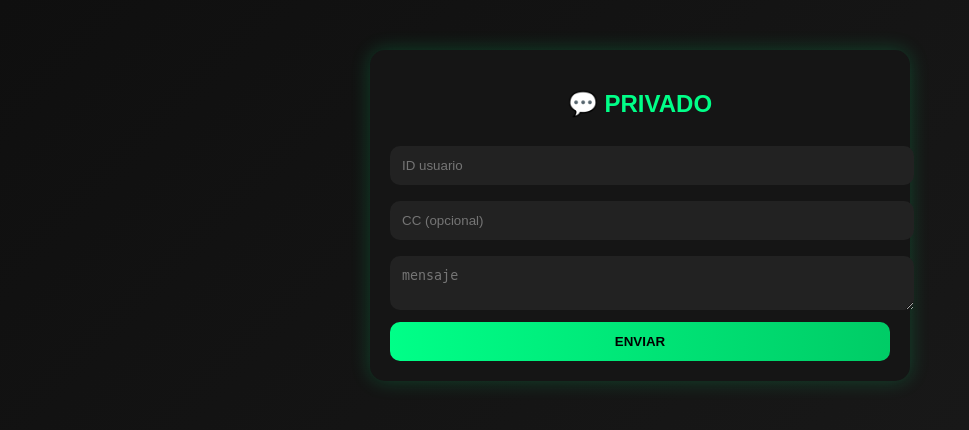
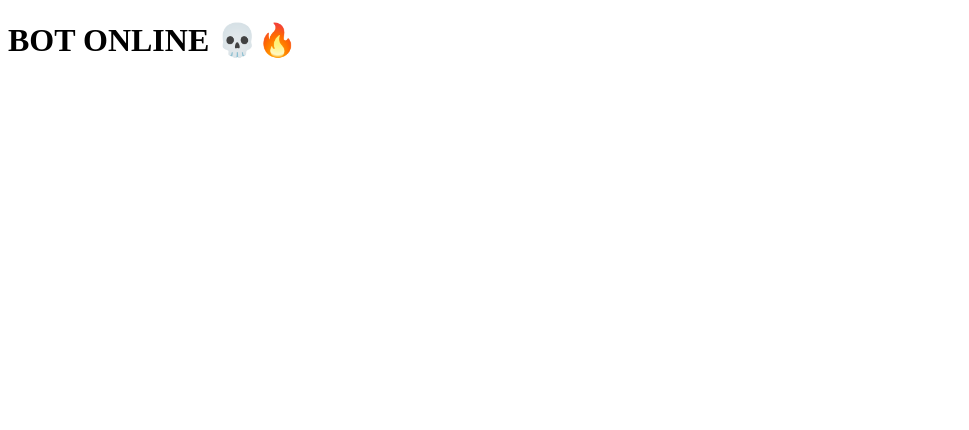
Before and after one commit to KekoOfficial/ConsolaT, a Flask app: page / in a window 1280 px wide. Shown: the top 430 px of the page, without its empty margins (0-969 px from the left). Run offline with Flask 3, Linux system fonts and the light colour scheme; parts of the project's set-up code (start-up, migrations or seed data) failed here and were passed over.

Commit message:
Actualizar Index.html

```diff
--- a/templates/Index.html
+++ b/templates/Index.html
@@ -1,80 +1,9 @@
 <!DOCTYPE html>
 <html>
 <head>
-<title>CHAT PRIVADO</title>
-
-<style>
-body{
-    margin:0;
-    font-family:Arial;
-    background:linear-gradient(135deg,#0f0f0f,#1a1a1a);
-    color:white;
-}
-
-.container{
-    max-width:500px;
-    margin:50px auto;
-    padding:20px;
-    background:#151515;
-    border-radius:15px;
-    box-shadow:0 0 20px rgba(0,255,136,0.2);
-}
-
-h2{
-    text-align:center;
-    color:#00ff88;
-}
-
-input,textarea{
-    width:100%;
-    padding:12px;
-    margin:8px 0;
-    background:#222;
-    border:none;
-    border-radius:10px;
-    color:white;
-}
-
-button{
-    width:100%;
-    padding:12px;
-    background:linear-gradient(90deg,#00ff88,#00cc66);
-    border:none;
-    border-radius:10px;
-    font-weight:bold;
-    cursor:pointer;
-}
-
-button:hover{transform:scale(1.03)}
-</style>
-
+    <title>Panel</title>
 </head>
-
 <body>
-
-<div class="container">
-<h2>💬 PRIVADO</h2>
-
-<input id="id" placeholder="ID usuario">
-<input id="cc" placeholder="CC (opcional)">
-<textarea id="msg" placeholder="mensaje"></textarea>
-
-<button onclick="send()">ENVIAR</button>
-</div>
-
-<script>
-async function send(){
-  let id=document.getElementById("id").value;
-  let cc=document.getElementById("cc").value;
-  let msg=document.getElementById("msg").value;
-
-  await fetch("/send",{
-    method:"POST",
-    headers:{"Content-Type":"application/json"},
-    body:JSON.stringify({id,cc,msg})
-  });
-}
-</script>
-
+    <h1>BOT ONLINE 💀🔥</h1>
 </body>
 </html>
```
